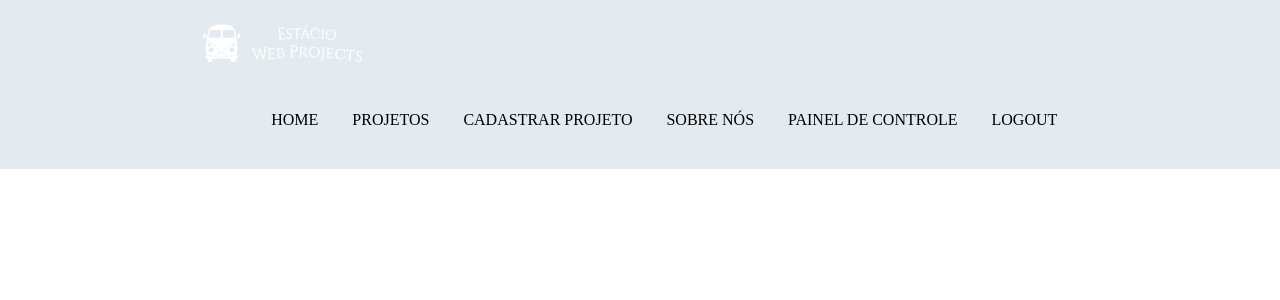
After one commit to thiagorchaves/trabalho-tec-web-II, a PHP site: page /menu.html in a window 1280 px wide. The commit adds this page. Shown: the top 300 px of the page. Run offline with PHP 8.4, Linux system fonts and the light colour scheme.

Commit message:
menu-alterado

```diff
--- a/cadastra.php
+++ b/cadastra.php
@@ -8,8 +8,8 @@ include "login/validar.php";
     <meta charset="UTF-8">
     <title>Estácio Web Projects</title>
     <link rel="stylesheet" type="text/css" href="Semantic-UI-CSS-master/semantic.css">
+    <link rel="stylesheet" href="./css/animate.min.css">
     <link rel="stylesheet" type="text/css" href="./css/style.css">
-    <link rel="stylesheet" href="./css/animate.min.css">
 </head>
 <body>
     <div class="wrapper">
--- a/index.php
+++ b/index.php
@@ -10,7 +10,7 @@ session_start();
     <link rel="stylesheet" type="text/css" href="Semantic-UI-CSS-master/semantic.css">
     <link rel="stylesheet" href="./css/animate.min.css">
     <link rel="stylesheet" type="text/css" href="./css/style.css">
-
+    <link href="https://fonts.googleapis.com/css?family=Cinzel:700" rel="stylesheet">
 </head>
 
 <body>
--- /dev/null
+++ b/menu.html
@@ -0,0 +1,63 @@
+<!DOCTYPE html>
+<html lang="en">
+
+<head>
+  <meta charset="UTF-8">
+  <meta name="viewport" content="width=device-width, initial-scale=1.0">
+  <meta http-equiv="X-UA-Compatible" content="ie=edge">
+  <title>Document</title>
+  <style>
+      body, h1,h2,h3,p,ul{
+        padding: 0px;
+        margin: 0px;
+      }
+      .menu{
+        background: rgba(226, 233, 239, 0.9);
+        padding: 10px;
+      }
+      .menu-container{
+        max-width: 71%;
+        margin: 0 auto;
+      }
+      .menu-container::after, .menu-container::before{
+        content: "";
+        display: table;
+        clear: both;
+      }
+      .menu-nav{
+        float: right;
+        margin-right: 10px;
+      }
+      .menu-nav li{
+        display: inline-block;
+        margin-right: 10px;
+      }
+      .menu-nav a{
+        display: block;
+        text-decoration: none;
+        padding: 30px 10px;
+        text-transform: uppercase;
+        color: black;
+      }
+  </style>
+</head>
+
+<body>
+  <header class="menu">
+    <div class="menu-container">
+        <a href="#" class="menu-logo"><img src="img/logo.png" alt=""></a>
+        <nav class="menu-nav">
+            <ul>
+              <li><a href="index.php">Home</a></li>
+              <li><a href="projetos.php">Projetos</a></li>
+              <li><a href="cadastra.php">Cadastrar projeto</a></li>
+              <li><a href="sobreNos.php">Sobre nós</a></li>
+              <li><a href="controle.php">Painel de Controle</a></li>
+              <li><a href="login/logout.php">Logout</a></li>
+            </ul>
+          </nav>
+    </div>
+  </header>
+
+</body>
+</html>
--- a/sobreNos.php
+++ b/sobreNos.php
@@ -10,7 +10,6 @@ include "login/validar.php";
     <link rel="stylesheet" type="text/css" href="Semantic-UI-CSS-master/semantic.css">
     <link rel="stylesheet" type="text/css" href="./css/style.css">
     <link rel="stylesheet" href="./css/animate.min.css">
-
 </head>
 
 <body>
```
Also changed, not shown: css/style.css (+91 -41 lines), edita.php (+2 -30 lines), menu.php (+15 -27 lines), css/fonts/Cinzel-Regular.ttf (added), img/logo.png (added).
